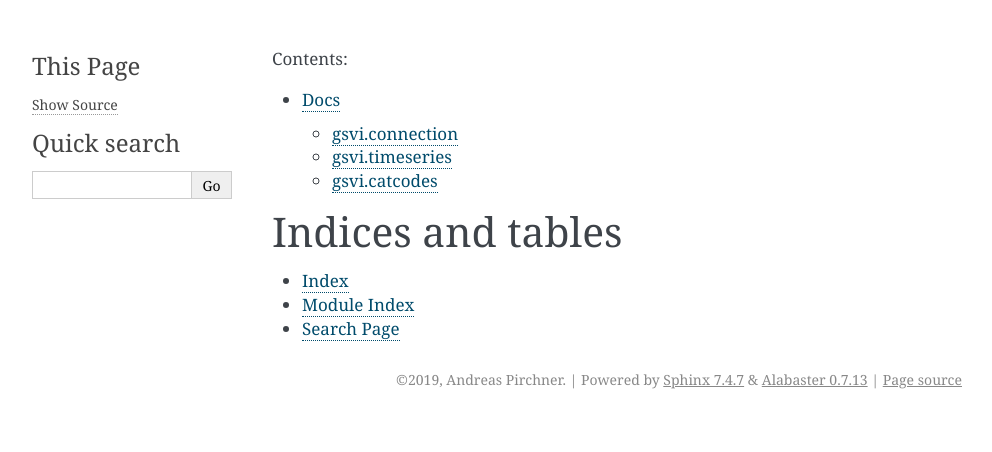
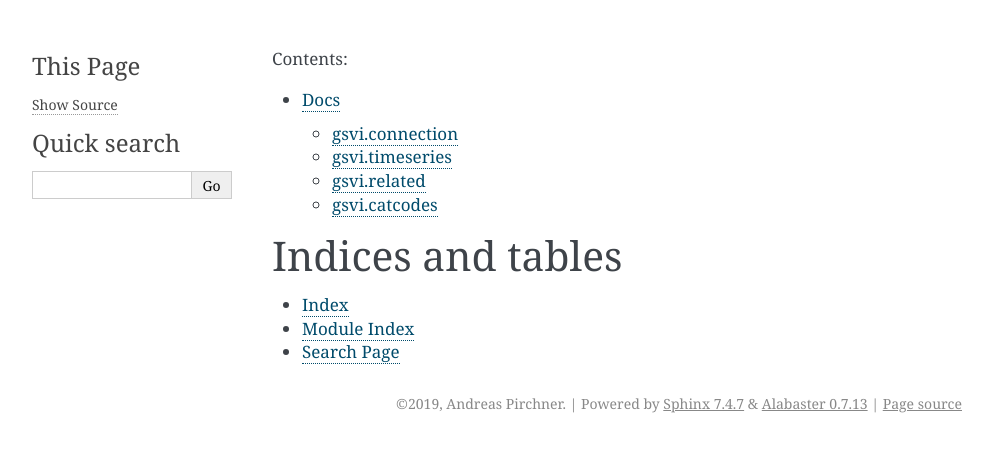
Before and after one commit to APirchner/gsvi, a Sphinx documentation site: the page built from docs/source/index.rst, in a window 1280 px wide. Shown: the top 452 px of the page, without its empty margins (148-1140 px from the left). Built offline with Sphinx 7.4.7, drawn with Linux system fonts in a browser that asks for light colours.

Commit message:
updated docs

```diff
--- a/docs/source/docs.rst
+++ b/docs/source/docs.rst
@@ -14,6 +14,11 @@ gsvi.timeseries
 .. automodule:: gsvi.timeseries
    :members:
 
+gsvi.related
+============
+.. automodule:: gsvi.related
+   :members:
+
 gsvi.catcodes
 =============
 .. automodule:: gsvi.catcodes
```
Also changed, not shown: 1 other file.
